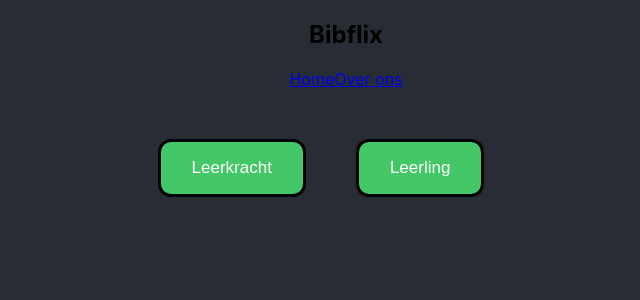
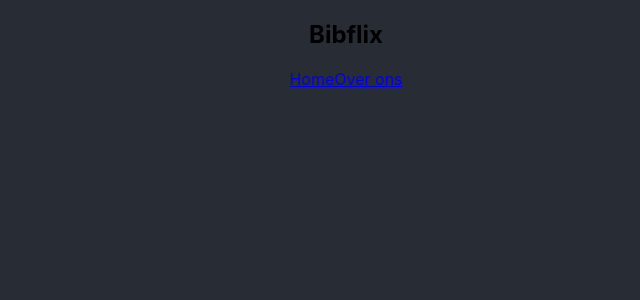
Before and after one commit to WoutNerd/ClassyBooks, a React (Create React App) app in the folder client/: page / in a window 1280 px wide. Shown: the top 300 px of the page, without its empty margins (294-934 px from the left). Built offline with nearby package versions, Linux system fonts and the light colour scheme.

Commit message:
app.js gesplitst

```diff
--- a/client/src/App.js
+++ b/client/src/App.js
@@ -1,12 +1,12 @@
 import './App.css';
 import Navbar from './Navbar';
+import llnLk from './main';
 
 function App() {
   return (
     <div className="App">
       <Navbar />
-      <p className="leerkracht">Leerkracht</p>
-      <p className="leerling">Leerling</p>
+      <llnLk />
     </div>
   );
 }
--- /dev/null
+++ b/client/src/main.js
@@ -0,0 +1,9 @@
+const userTypeChose = () => {
+    return (
+        <nav className="userTypeChose">
+            <p className="leerkracht"></p>
+        </nav>
+     );
+}
+
+export default userTypeChose;
```
Also changed, not shown: 1 other file (tests, documents, lock files or other folders).
